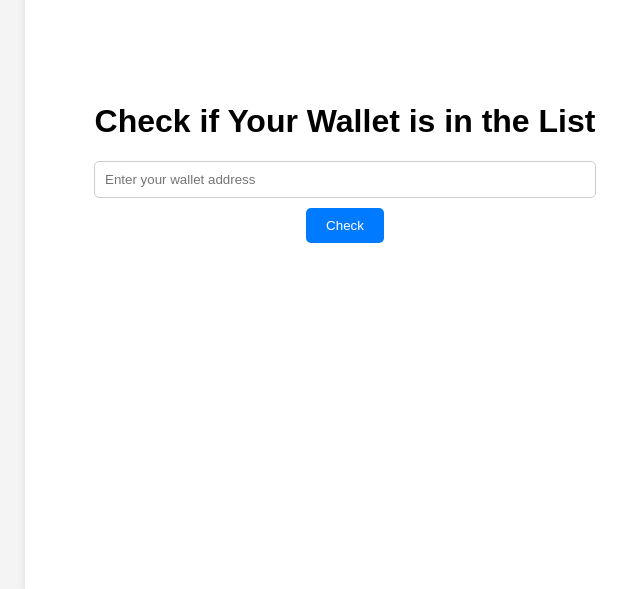
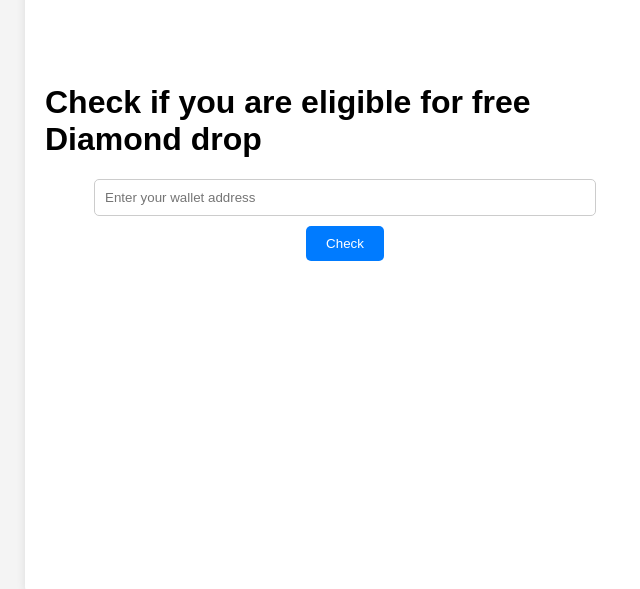
Before and after one commit to tickerdiamonds/checker, a plain HTML site: page index.html in a window 1280 px wide. Shown: the part 248-837 px from the top of the page, without its empty margins (295-935 px from the left). Drawn offline with Linux system fonts and the light colour scheme.

Commit message:
Update index.html

```diff
--- a/index.html
+++ b/index.html
@@ -8,7 +8,7 @@
 </head>
 <body>
     <div class="container">
-        <h1>Check if Your Wallet is in the List</h1>
+        <h1>Check if you are eligible for free Diamond drop</h1>
         <input type="text" id="walletInput" placeholder="Enter your wallet address">
         <button onclick="checkWallet()">Check</button>
         <div id="result"></div>
```
